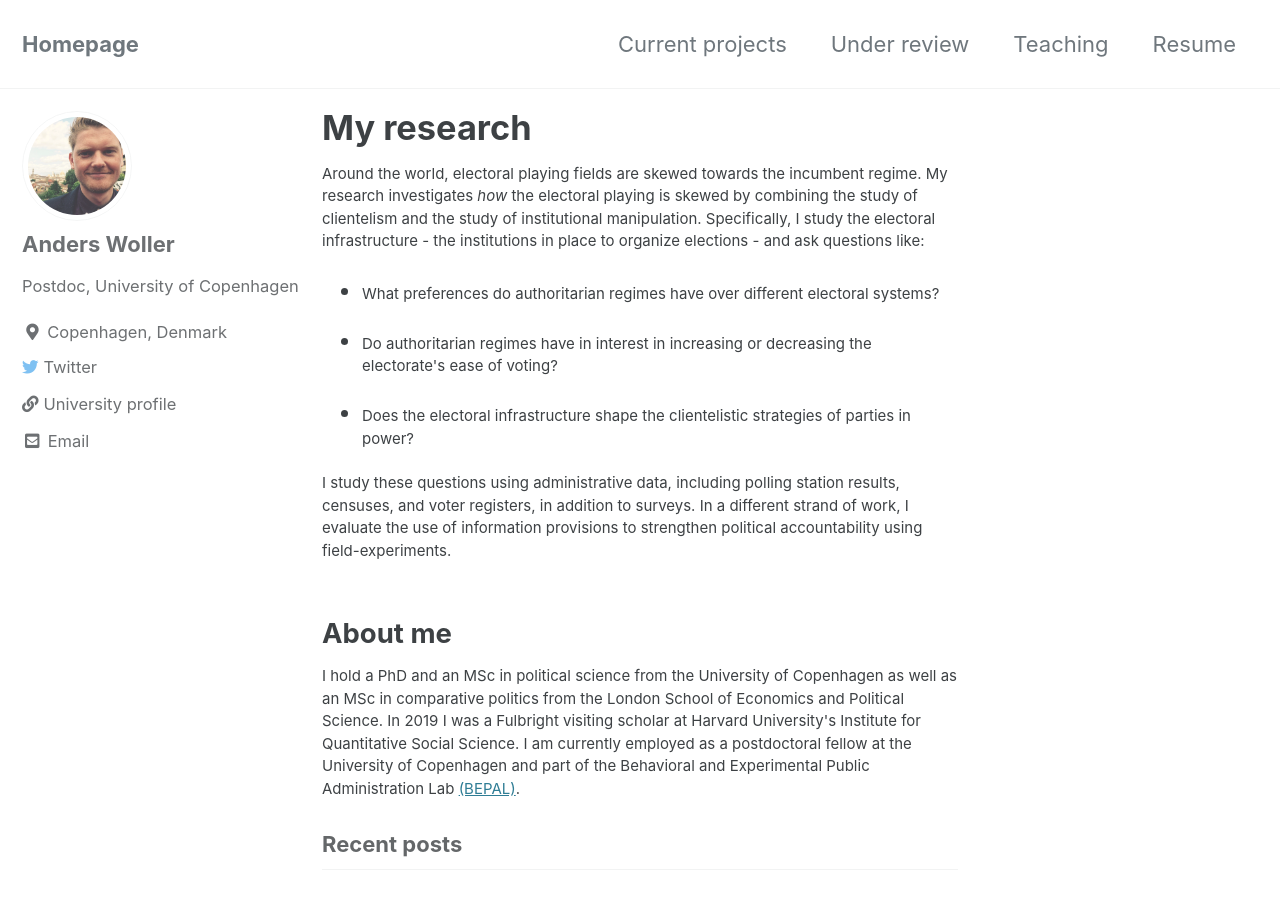
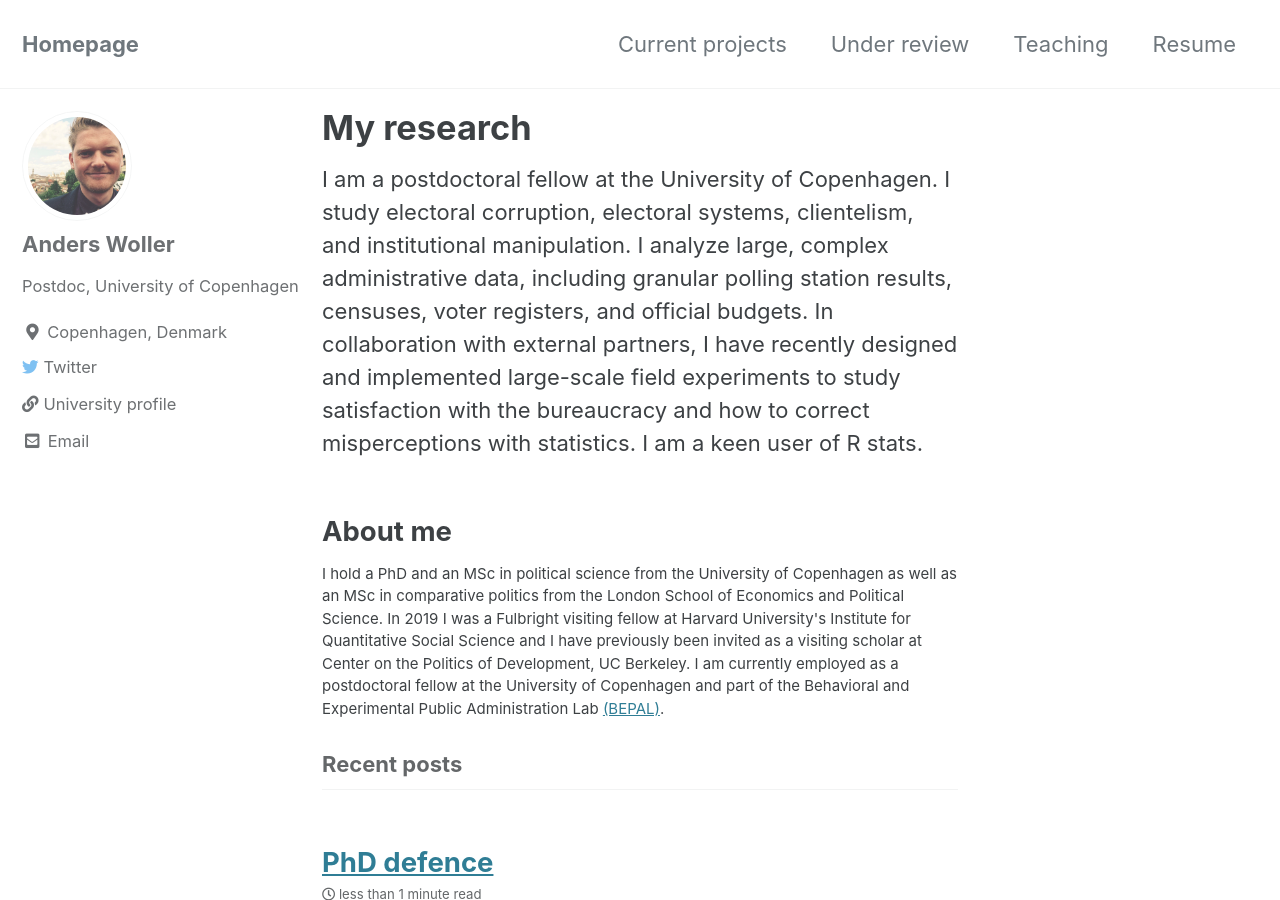
Before and after one commit to AndersWoller/AndersWoller.github.io, a Jekyll site: the page built from index.html, in a window 1280 px wide and 900 px high. Built offline with Jekyll 4.4.1, drawn with Linux system fonts in a browser that asks for light colours; cached includes are drawn as plain includes; the list of posts is cut into pages by our own code.

Commit message:
Update index.html

```diff
--- a/index.html
+++ b/index.html
@@ -4,22 +4,18 @@
 title: "My research"
 ---
 
-<p style="font-size:15px"> Around the world, electoral playing fields are skewed towards the incumbent regime.
-  My research investigates <i>how</i> the electoral playing is skewed by combining the study of clientelism and the study of institutional manipulation.
-  Specifically, I study the electoral infrastructure - the institutions in place to organize elections - and ask questions like:</p>
+I am a postdoctoral fellow at the University of Copenhagen. I study electoral corruption, electoral systems,
+clientelism, and institutional manipulation. I analyze large, complex administrative data, including
+granular polling station results, censuses, voter registers, and official budgets. In collaboration with external partners, I have
+recently designed and implemented large-scale field experiments to study satisfaction with the bureaucracy and how to correct
+misperceptions with statistics. I am a keen user of R stats.
 
-<ul>
-  <li> <p style="font-size:15px"> What preferences do authoritarian regimes have over different electoral systems? </p></li>
-  <li> <p style="font-size:15px"> Do authoritarian regimes have in interest in increasing or decreasing the electorate's ease of voting?</p></li>
-  <li> <p style="font-size:15px"> Does the electoral infrastructure shape the clientelistic strategies of parties in power?</p></li>
-</ul>
-  <p style="font-size:15px"> I study these questions using administrative data, including polling station results, censuses, and voter registers, in addition to surveys.
-    In a different strand of work, I evaluate the use of information provisions to strengthen political accountability using field-experiments.</p>
 
 <h2> About me </h2>
 
 <p style="font-size:15px"> I hold a PhD and an MSc in political science from the University of Copenhagen as
   well as an MSc in comparative politics from the London School of Economics and Political Science. In 2019 I
-  was a Fulbright visiting scholar at Harvard University's Institute for Quantitative Social Science. I am currently
-  employed as a postdoctoral fellow at the University of Copenhagen and part of the Behavioral and Experimental
+  was a Fulbright visiting fellow at Harvard University's Institute for Quantitative Social Science and I have
+  previously been invited as a visiting scholar at Center on the Politics of Development, UC Berkeley. I am currently employed as a
+  postdoctoral fellow at the University of Copenhagen and part of the Behavioral and Experimental
   Public Administration Lab <a href="https://politicalscience.ku.dk/research/bepal/">(BEPAL)</a>.</p>
```
